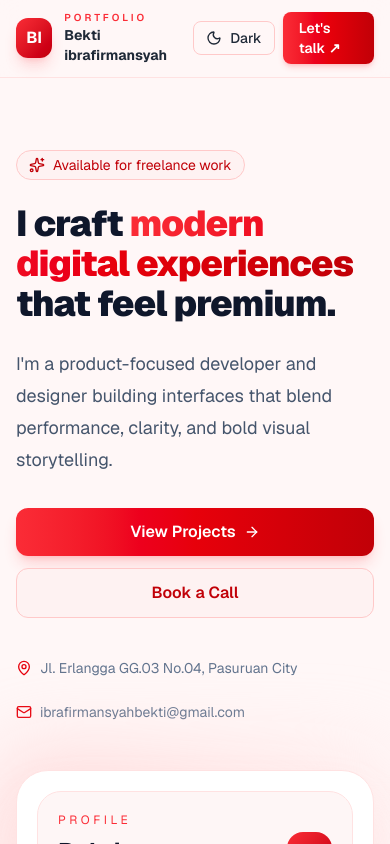
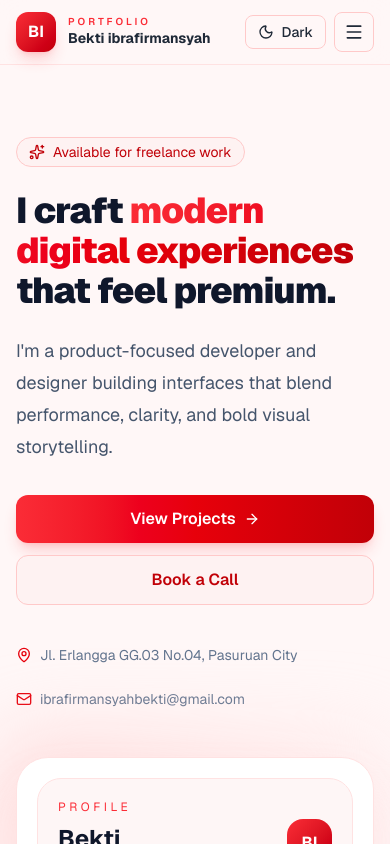
Before and after one commit to bektiganteng07-prog/portofolio, a Next.js app: page / in a window 390 px wide. Shown: the top 844 px of the page. Built offline with nearby package versions, Linux system fonts and the light colour scheme.

Commit message:
update isi portofolio

```diff
--- a/components/ui/layout/page.tsx
+++ b/components/ui/layout/page.tsx
@@ -2,7 +2,7 @@
 
 import Link from "next/link";
 import { useEffect, useState } from "react";
-import { Moon, Sun } from "lucide-react";
+import { Menu, Moon, Sun, X } from "lucide-react";
 
 const navLinks = [
   { label: "Home", href: "#home" },
@@ -14,6 +14,7 @@ const navLinks = [
 
 export default function Topbar() {
   const [isDark, setIsDark] = useState(false);
+  const [isMenuOpen, setIsMenuOpen] = useState(false);
 
   useEffect(() => {
     const stored = localStorage.getItem("theme");
@@ -34,7 +35,7 @@ export default function Topbar() {
 
   return (
     <header className="sticky top-0 z-50 border-b border-red-100 bg-background/80 backdrop-blur-md dark:border-red-200/20">
-      <div className="mx-auto flex max-w-6xl items-center justify-between px-4 py-3 sm:px-6 lg:px-8">
+      <div className="relative mx-auto flex max-w-6xl items-center justify-between px-4 py-3 sm:px-6 lg:px-8">
         <Link href="#home" className="flex items-center gap-3">
           <span className="flex h-10 w-10 items-center justify-center rounded-xl bg-gradient-to-br from-red-500 to-red-700 font-bold text-white shadow-lg shadow-red-500/20">
             BI
@@ -73,13 +74,40 @@ export default function Topbar() {
             )}
             {isDark ? "Light" : "Dark"}
           </button>
-          <Link
-            href="#contact"
-            className="inline-flex items-center gap-1 rounded-lg bg-gradient-to-r from-red-500 via-red-600 to-red-700 px-4 py-1.5 text-sm font-semibold text-white shadow-md shadow-red-500/20 transition hover:brightness-110"
+          <button
+            type="button"
+            aria-label={
+              isMenuOpen ? "Close navigation menu" : "Open navigation menu"
+            }
+            aria-expanded={isMenuOpen}
+            onClick={() => setIsMenuOpen((open) => !open)}
+            className="inline-flex h-10 w-10 items-center justify-center rounded-lg border border-red-200 text-foreground transition hover:bg-red-50 dark:border-red-200/30 dark:hover:bg-white/5 md:hidden"
           >
-            Let&apos;s talk ↗
-          </Link>
+            {isMenuOpen ? (
+              <X className="h-5 w-5" />
+            ) : (
+              <Menu className="h-5 w-5" />
+            )}
+          </button>
         </div>
+
+        {isMenuOpen && (
+          <nav
+            aria-label="Mobile navigation"
+            className="absolute right-4 top-full mt-2 w-56 rounded-xl border border-red-100 bg-background p-2 shadow-xl dark:border-red-200/20 sm:right-6 md:hidden lg:right-8"
+          >
+            {navLinks.map((link) => (
+              <Link
+                key={link.href}
+                href={link.href}
+                onClick={() => setIsMenuOpen(false)}
+                className="block rounded-lg px-4 py-3 text-sm font-medium text-foreground transition hover:bg-red-50 hover:text-red-600 dark:hover:bg-white/5 dark:hover:text-red-300"
+              >
+                {link.label}
+              </Link>
+            ))}
+          </nav>
+        )}
       </div>
     </header>
   );
```
